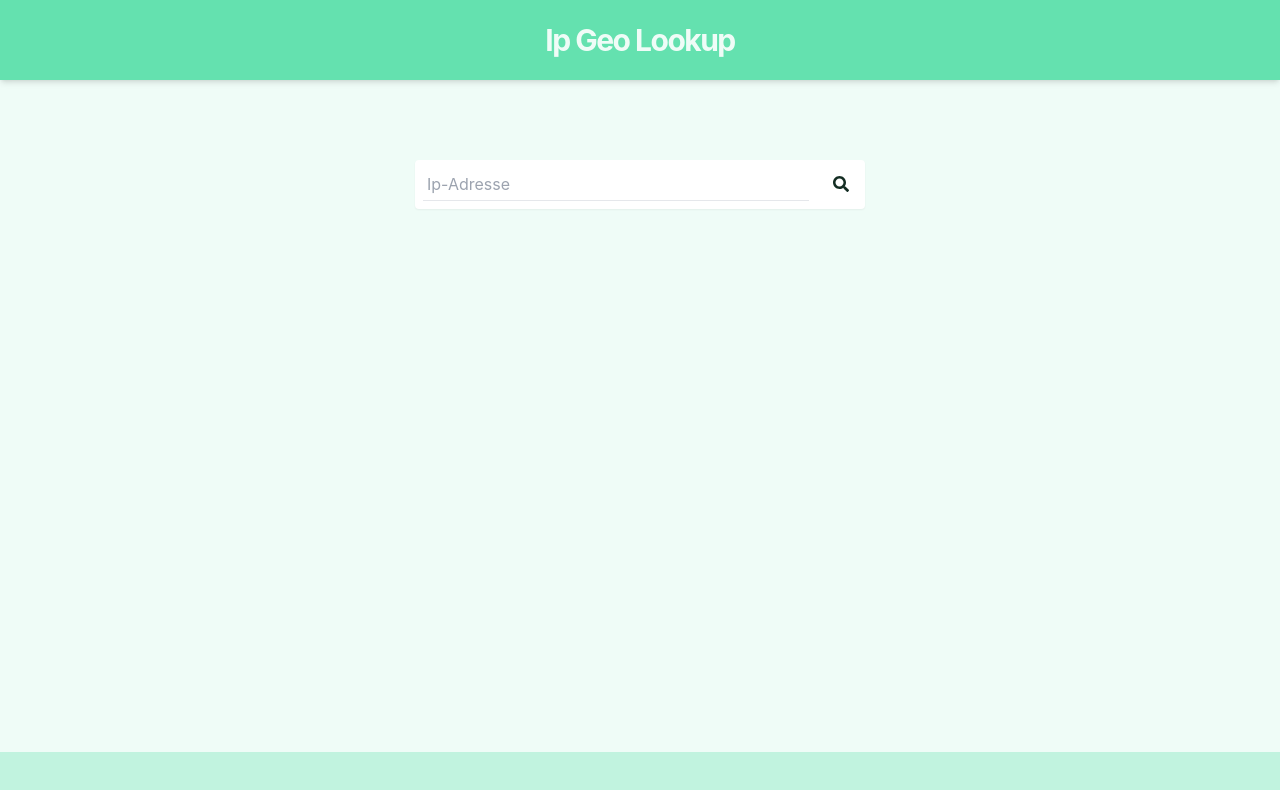
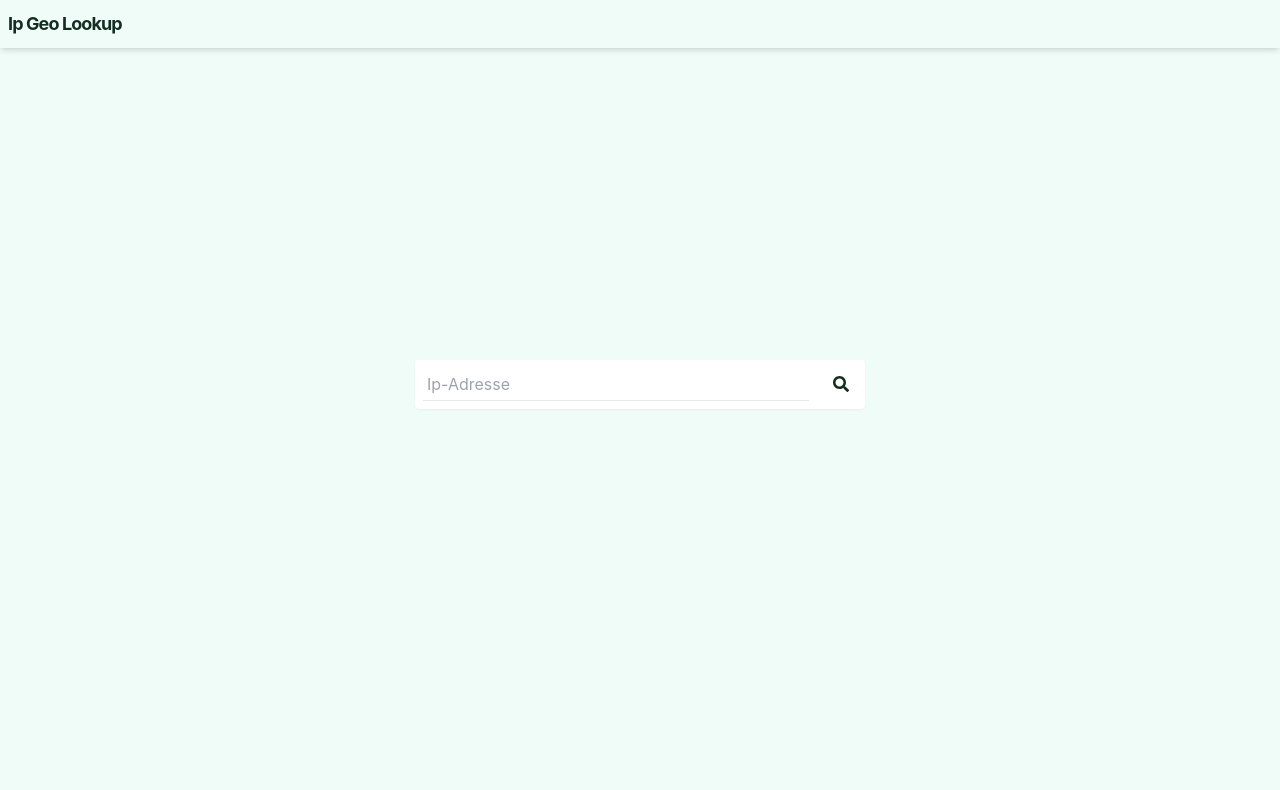
Before and after one commit to nclsstdl/ip-geo-client, a React (Create React App) app: page / in a window 1280 px wide. Shown: the top 790 px of the page. Built offline with nearby package versions, Linux system fonts and the light colour scheme.

Commit message:
change layout

```diff
--- a/src/App.tsx
+++ b/src/App.tsx
@@ -5,15 +5,13 @@ import { ApplicationStateProvider } from "./providers/ContextProvider";
 function App() {
   return (
     <ApplicationStateProvider>
-      <header className="bg-green-500 shadow-md grid place-items-center font-bold text-3xl text-green-50 tracking-tighter">
+      <header className="sticky top-0 flex items-center p-2 shadow-md font-bold text-lg tracking-tighter">
         Ip Geo Lookup
       </header>
-      <main className="flex flex-col items-center">
+      <main className="flex flex-col items-center justify-center">
         <IpLookUpForm />
         <IpLookUpResult className="mt-4" />
       </main>
-
-      <footer className="bg-green-100"></footer>
     </ApplicationStateProvider>
   );
 }
--- a/src/index.css
+++ b/src/index.css
@@ -4,6 +4,7 @@
 
 body {
   @apply bg-green-50 text-green-800;
+  height: 100vh;
   margin: 0;
   font-family: -apple-system, BlinkMacSystemFont, "Segoe UI", "Roboto", "Oxygen", "Ubuntu", "Cantarell", "Fira Sans",
     "Droid Sans", "Helvetica Neue", sans-serif;
@@ -12,16 +13,12 @@ body {
 }
 
 header {
-  height: 5rem;
+  height: 3rem;
 }
 
 main {
   height: calc(100vh - 8rem);
-  padding: 5rem 0.5rem 0.5rem 0.5rem;
-}
-
-footer {
-  height: 3rem;
+  padding: 1rem;
 }
 
 input {
```
